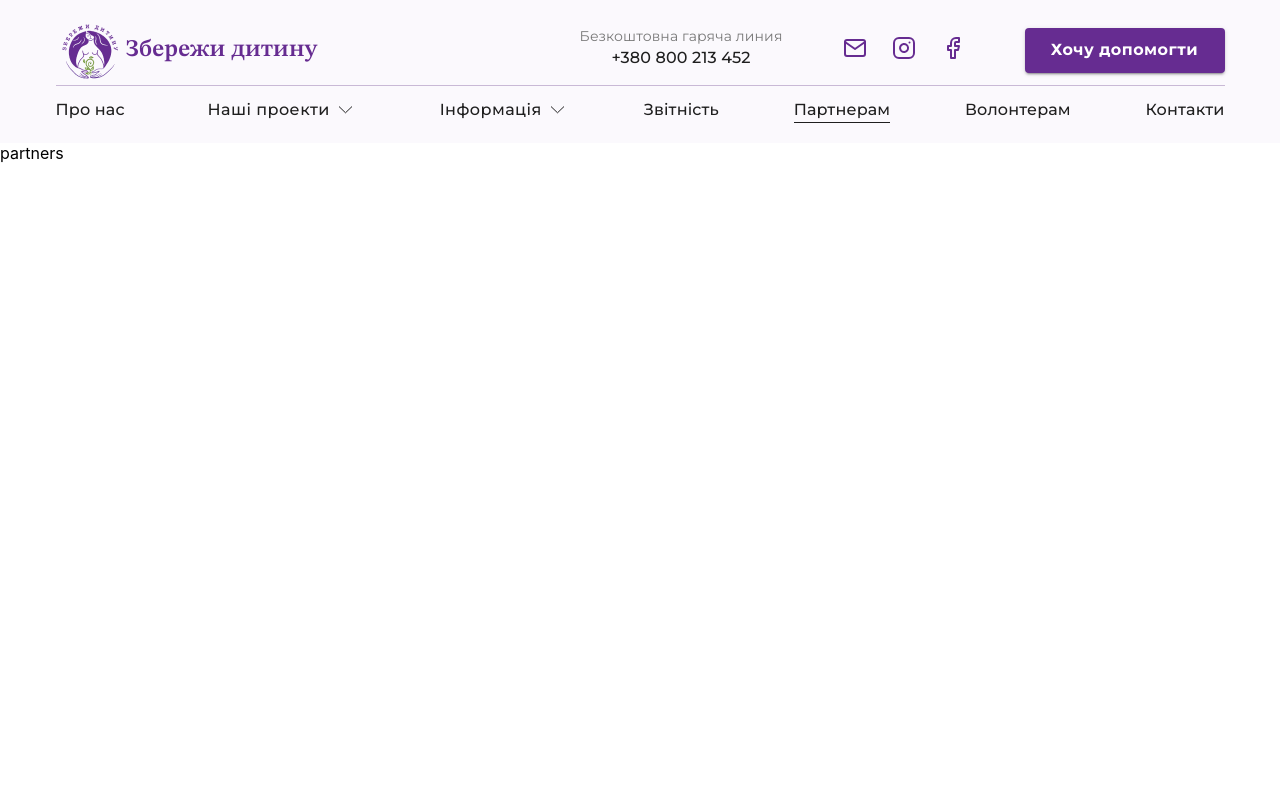
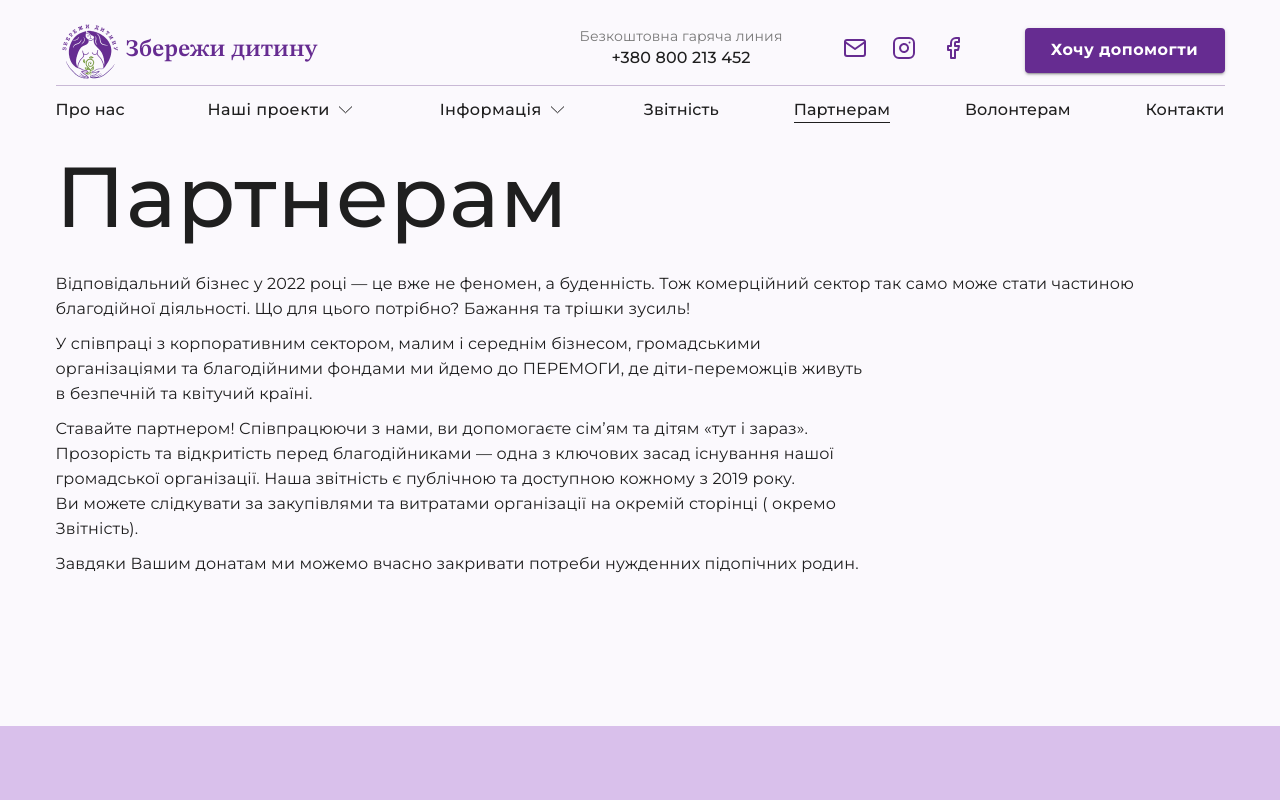
Before and after one commit to ShlemenKirill/Save-children, a React (Create React App) app: page /partners in a window 1280 px wide. Shown: the top 800 px of the page. Built offline with nearby package versions, Linux system fonts and the light colour scheme.

Commit message:
feat: add partners page

```diff
--- a/src/pages/Partners/Partners.tsx
+++ b/src/pages/Partners/Partners.tsx
@@ -1,11 +1,56 @@
-import { Grid } from '@mui/material';
-import Header from 'components/Header';
+import { Grid, Typography } from '@mui/material';
+import { colors } from 'core/constants/colors';
+import PageContainer from 'containers/PageContainer';
+import { fonts } from 'core/constants/fonts';
 
 const Partners = () => {
+  const normalTextStyle = {
+    color: colors.matteBlack,
+    ...fonts.montserratNormal16,
+    paddingTop: '10px',
+  };
   return (
-    <Grid>
-      <Header />
-      <span>partners</span>
+    <Grid
+      sx={{
+        backgroundColor: colors.mainBackground,
+      }}
+    >
+      <PageContainer>
+        <>
+          <Typography
+            sx={{
+              color: colors.matteBlack,
+              ...fonts.montserratMedium85,
+            }}
+          >
+            Партнерам
+          </Typography>
+          <Grid paddingTop={'20px'}>
+            <Typography sx={normalTextStyle}>
+              Відповідальний бізнес у 2022 році — це вже не феномен, а буденність. Тож комерційний
+              сектор так само може стати частиною благодійної діяльності. Що для цього потрібно?
+              Бажання та трішки зусиль!
+            </Typography>
+            <Grid width={'810px'} paddingBottom={'20px'}>
+              <Typography sx={normalTextStyle}>
+                У співпраці з корпоративним сектором, малим і середнім бізнесом, громадськими
+                організаціями та благодійними фондами ми йдемо до ПЕРЕМОГИ, де діти-переможців
+                живуть в безпечній та квітучий країні.
+              </Typography>
+              <Typography sx={normalTextStyle}>
+                Ставайте партнером! Співпрацюючи з нами, ви допомогаєте сім’ям та дітям «тут
+                і зараз». Прозорість та відкритість перед благодійниками — одна з ключових засад
+                існування нашої громадської організації. Наша звітність є публічною та доступною
+                кожному з 2019 року. Ви можете слідкувати за закупівлями та витратами організації
+                на окремій сторінці ( окремо Звітність).
+              </Typography>
+              <Typography sx={normalTextStyle}>
+                Завдяки Вашим донатам ми можемо вчасно закривати потреби нужденних підопічних родин.
+              </Typography>
+            </Grid>
+          </Grid>
+        </>
+      </PageContainer>
     </Grid>
   );
 };
```
